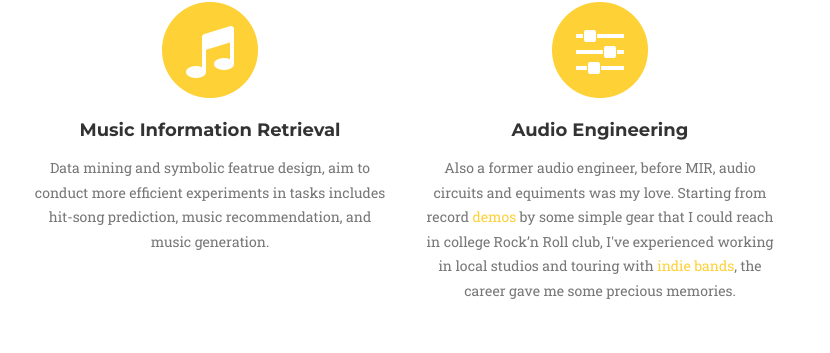
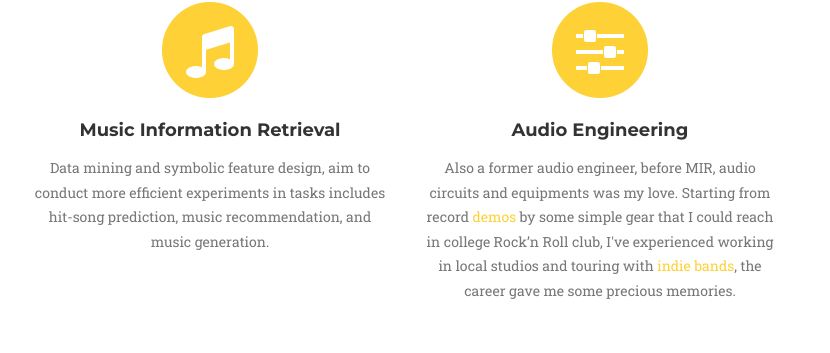
Before and after one commit to RichardYang40148/RichardYang40148.github.io, a website: page index.html in a window 1280 px wide. Shown: the part 1070-1423 px from the top of the page, 430-1260 px from the left. Drawn offline with nearby package versions, Linux system fonts and the light colour scheme; a web font is replaced by a local one.

Commit message:
sync check

```diff
--- a/index.html
+++ b/index.html
@@ -114,7 +114,7 @@
                         <i class="fa fa-music fa-stack-1x fa-inverse"></i>
                     </span>
                     <h4 class="service-heading">Music Information Retrieval</h4>
-                    <p class="text-muted">Data mining and symbolic featrue design, aim to conduct more efficient experiments in tasks  includes hit-song prediction, music recommendation, and music generation.</p>
+                    <p class="text-muted">Data mining and symbolic feature design, aim to conduct more efficient experiments in tasks  includes hit-song prediction, music recommendation, and music generation.</p>
                 </div>
                 <div class="col-md-4">
                     <span class="fa-stack fa-4x">
@@ -122,7 +122,7 @@
                         <i class="fa fa-sliders fa-stack-1x fa-inverse"></i>
                     </span>
                     <h4 class="service-heading">Audio Engineering</h4>
-                    <p class="text-muted">Also a former audio engineer, before MIR, audio circuits and equiments was my love. Starting from record <a target="_blank" href="https://www.youtube.com/watch?v=F0LhIe-qr0M&t">demos</a> by some simple gear that I could reach in college Rock’n Roll club, I've experienced working in local studios and touring with <a target="_blank" href="https://www.youtube.com/watch?v=wJPkjJR2xkE">indie bands</a>, the career gave me some precious memories. </p>
+                    <p class="text-muted">Also a former audio engineer, before MIR, audio circuits and equipments was my love. Starting from record <a target="_blank" href="https://www.youtube.com/watch?v=F0LhIe-qr0M&t">demos</a> by some simple gear that I could reach in college Rock’n Roll club, I've experienced working in local studios and touring with <a target="_blank" href="https://www.youtube.com/watch?v=wJPkjJR2xkE">indie bands</a>, the career gave me some precious memories. </p>
                 </div>
             </div>
         </div>
```
